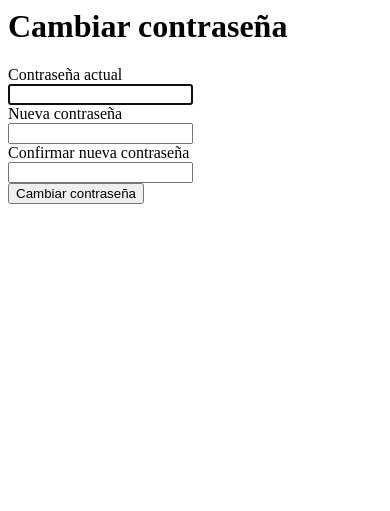
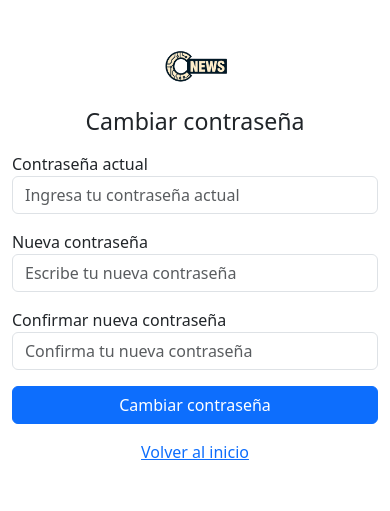
Before and after one commit to JorgeGlzLlamas/CodeNews, a Django app: page /usuario/cambiar-contrasena/ in a window 390 px wide. Shown: the top 511 px of the page. Run offline with Django 5.2, Linux system fonts and the light colour scheme; a user stored in the database is signed in; some libraries are stand-ins or nearby versions.

Commit message:
Add custom password change form and update view/template
Introduces CustomPasswordChangeForm with styled fields for password change. Updates change_password.html to use a new layout and improved UI. Modifies CustomPasswordChangeView to use the custom form for enhanced user experience.

```diff
--- a/apps/users/forms/user_form.py
+++ b/apps/users/forms/user_form.py
@@ -1,5 +1,5 @@
 from django import forms
-from django.contrib.auth.forms import UserCreationForm, AuthenticationForm
+from django.contrib.auth.forms import UserCreationForm, AuthenticationForm, PasswordChangeForm
 from users.models.user import User
 
 
@@ -73,3 +73,34 @@
             'autocomplete': 'current-password',
         })
     )
+
+
+class CustomPasswordChangeForm(PasswordChangeForm):
+    """Formulario personalizado para cambiar la contraseña."""
+
+    old_password = forms.CharField(
+        label="Contraseña actual",
+        widget=forms.PasswordInput(attrs={
+            'class': 'form-control',
+            'placeholder': 'Ingresa tu contraseña actual',
+            'autocomplete': 'current-password',
+        })
+    )
+
+    new_password1 = forms.CharField(
+        label="Nueva contraseña",
+        widget=forms.PasswordInput(attrs={
+            'class': 'form-control',
+            'placeholder': 'Escribe tu nueva contraseña',
+            'autocomplete': 'new-password',
+        })
+    )
+
+    new_password2 = forms.CharField(
+        label="Confirmar nueva contraseña",
+        widget=forms.PasswordInput(attrs={
+            'class': 'form-control',
+            'placeholder': 'Confirma tu nueva contraseña',
+            'autocomplete': 'new-password',
+        })
+    )
--- a/apps/users/templates/change_password.html
+++ b/apps/users/templates/change_password.html
@@ -1,33 +1,74 @@
-<h1>Cambiar contraseña</h1>
+{% extends 'base_forms.html' %}
+{% load static %}
 
-<form method="post">
+{% block content %}
+<section class="h-screen w-full">
+  <div class="row g-0 flex-fill">
+
+    <!-- FORMULARIO -->
+    <div class="col-12 col-lg-6 col-xl-4 border-top-wide border-primary d-flex flex-column justify-content-center">
+      <div class="container container-tight my-5 px-lg-5">
+
+        <div class="text-center mb-4">
+          <img src="{% static 'vexon/img/logo/cdnews.png' %}" class="navbar-brand-image" alt="cdnews" style="height: 36px;">
+        </div>
+
+        <h2 class="h3 text-center mb-3">Cambiar contraseña</h2>
+
+        <form method="post" autocomplete="off" novalidate>
           {% csrf_token %}
-    <div>
-        <div>Contraseña actual</div>
-        <div>{{ form.old_password }}</div>
+
+          {% if form.non_field_errors %}
+            <div class="bg-red-100 text-red-700 p-3 rounded">{{ form.non_field_errors|join:', ' }}</div>
+          {% endif %}
+
+          <!-- Contraseña actual -->
+          <div class="mb-3">
+            <label for="{{ form.old_password.id_for_label }}">Contraseña actual</label>
+            {{ form.old_password }}
+
             {% if form.old_password.errors %}
-            <div>
-                {{ form.old_password.errors|join:", " }}
-            </div>
+              <p class="text-danger text-sm mt-1">{{ form.old_password.errors|join:', ' }}</p>
             {% endif %}
           </div>
-    <div>
-        <div>Nueva contraseña</div>
-        <div>{{ form.new_password1 }}</div>
+
+          <!-- Nueva contraseña -->
+          <div class="mb-3">
+            <label for="{{ form.new_password1.id_for_label }}">Nueva contraseña</label>
+            {{ form.new_password1 }}
+
             {% if form.new_password1.errors %}
-            <div>
-                {{ form.new_password1.errors|join:", " }}
-            </div>
+              <p class="text-danger text-sm mt-1">{{ form.new_password1.errors|join:', ' }}</p>
             {% endif %}
           </div>
-    <div>
-        <div>Confirmar nueva contraseña</div>
-        <div>{{ form.new_password2 }}</div>
+
+          <!-- Confirmar nueva contraseña -->
+          <div class="mb-3">
+            <label for="{{ form.new_password2.id_for_label }}">Confirmar nueva contraseña</label>
+            {{ form.new_password2 }}
+
             {% if form.new_password2.errors %}
-            <div>
-                {{ form.new_password2.errors|join:", " }}
-            </div>
+              <p class="text-danger text-sm mt-1">{{ form.new_password2.errors|join:', ' }}</p>
             {% endif %}
           </div>
-    <button type="submit">Cambiar contraseña</button>
+
+          <!-- Botón -->
+          <div class="form-footer">
+            <button type="submit" class="btn btn-primary w-100">Cambiar contraseña</button>
+          </div>
         </form>
+
+        <div class="text-center text-secondary mt-3">
+          <a href="{% url 'core:home' %}" tabindex="-1">Volver al inicio</a>
+        </div>
+      </div>
+    </div>
+
+    <!-- IMAGEN DERECHA -->
+    <div class="col-12 col-lg-6 col-xl-8 d-none d-lg-block">
+      <div class="bg-cover h-100 min-vh-100" style="background-image: url('{% static 'vexon/img/logo/cdnews.png' %}');"></div>
+    </div>
+
+  </div>
+</section>
+{% endblock %}
--- a/apps/users/views/authentication.py
+++ b/apps/users/views/authentication.py
@@ -5,7 +5,7 @@
 from django.contrib.auth.forms import AuthenticationForm
 from django.contrib import messages
 
-from users.forms.user_form import UserRegistrationForm, LoginForm
+from users.forms.user_form import UserRegistrationForm, LoginForm, CustomPasswordChangeForm
 from users.models.user import User
 from users.models.user_rol import Rol
 from users.models.user_privacity import UserPrivacy
@@ -54,6 +54,7 @@
 class CustomPasswordChangeView(LoginRequiredMixin, PasswordChangeView):
     """Change password view for users."""
     template_name = 'change_password.html'
+    form_class = CustomPasswordChangeForm
 
     def form_valid(self, form):
         messages.success(
```
Lines whose indentation alone changed are shown as unchanged.
